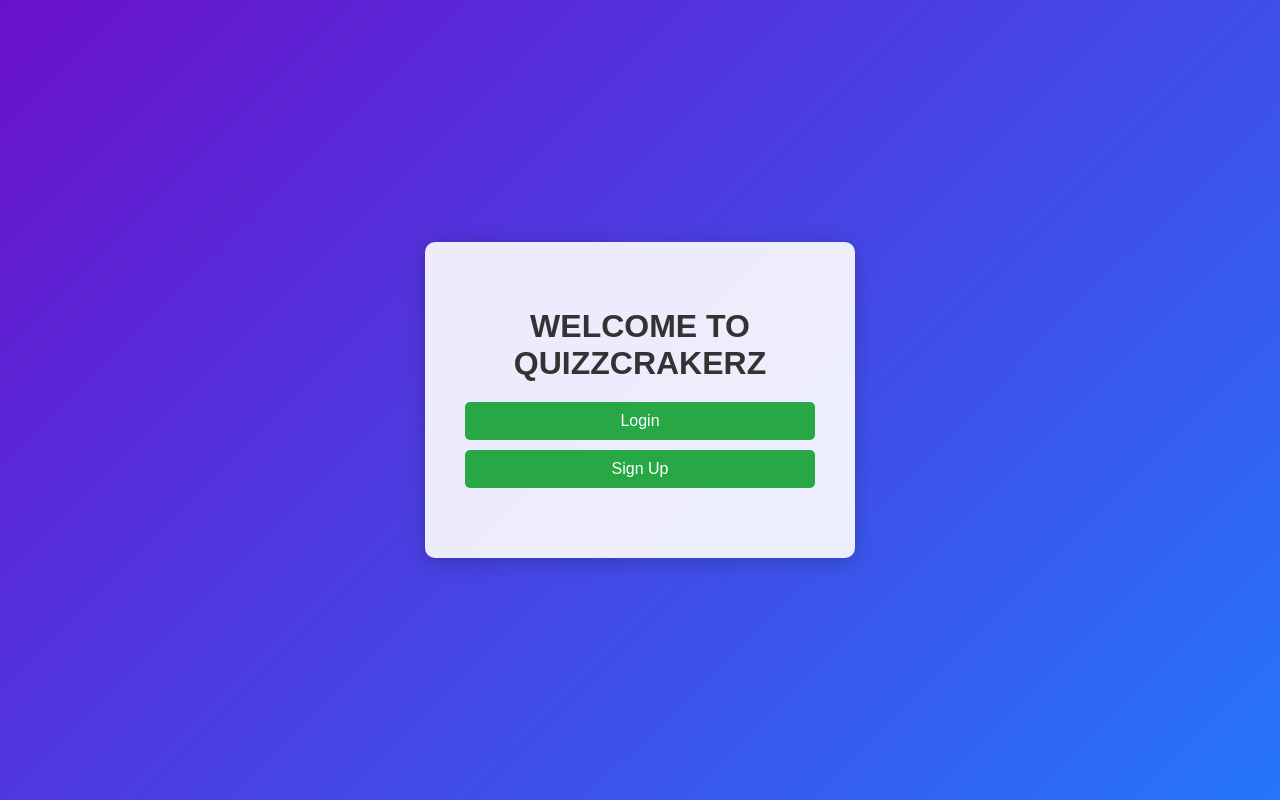
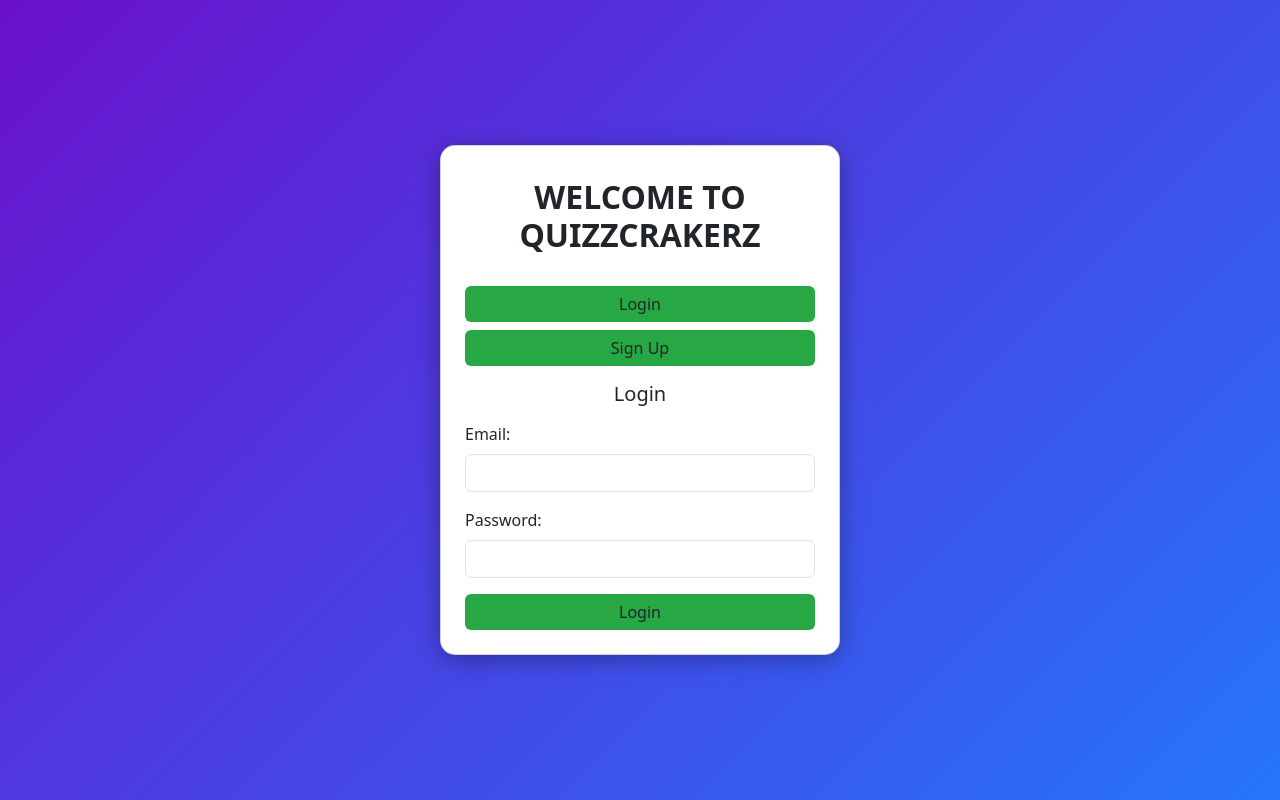
Before and after one commit to Dipesh-Mishra04/BCA-_Quizcrakerz, a Flask app: page / in a window 1280 px wide. Run offline with Flask 3, Linux system fonts and the light colour scheme; parts of the project's set-up code (start-up, migrations or seed data) failed here and were passed over.

Commit message:
Initial commit for QuizzCrakerz project

```diff
--- a/backend/app.py
+++ b/backend/app.py
@@ -116,7 +116,7 @@ def subject_selection(subject_name):
     if request.method == 'POST':
         num_questions = int(request.form['num_questions'])
         time_limit = int(request.form['time_limit'])
-        return redirect(url_for('take_test', subject=subject_name, num_questions=num_questions, time_limit=time_limit))
+        return redirect(url_for('start_quiz', subject=subject_name, num_questions=num_questions, time_limit=time_limit))
     return render_template('subject_selection.html', subject_name=subject_name)
 
 # Route to start the quiz for a subject
--- a/backend/templates/index.html
+++ b/backend/templates/index.html
@@ -1,132 +1,119 @@
 <!DOCTYPE html>
 <html lang="en">
 <head>
-    <meta charset="UTF-8">
-    <meta name="viewport" content="width=device-width, initial-scale=1.0">
+  <meta charset="UTF-8" />
+  <meta name="viewport" content="width=device-width, initial-scale=1.0" />
   <title>Login / Sign Up</title>
+
+  <!-- Bootstrap CSS -->
+  <link href="https://cdn.jsdelivr.net/npm/bootstrap@5.3.3/dist/css/bootstrap.min.css" rel="stylesheet" />
+
   <style>
     body {
-            font-family: 'Arial', sans-serif;
-            margin: 0;
-            padding: 0;
+      background: linear-gradient(135deg, #6a11cb 0%, #2575fc 100%);
+      color: #fff;
+      min-height: 100vh;
       display: flex;
       justify-content: center;
       align-items: center;
-            height: 100vh;
-            background: linear-gradient(135deg, #6a11cb 0%, #2575fc 100%); /* Gradient background */
-            color: #fff;
     }
-        .container {
-            background-color: rgba(255, 255, 255, 0.9); /* Semi-transparent white */
-            padding: 40px;
-            border-radius: 10px;
-            box-shadow: 0 4px 20px rgba(0, 0, 0, 0.2);
-            width: 350px;
-            text-align: center;
+    .card {
+      width: 100%;
+      max-width: 400px;
+      border-radius: 15px;
+      box-shadow: 0 5px 25px rgba(0, 0, 0, 0.3);
     }
-        h2 {
-            margin-bottom: 20px;
-            font-size: 2em;
-            color: #333;
+    .card-header {
+      background-color: transparent;
+      border-bottom: none;
     }
-        .buttons {
-            margin: 20px 0;
+    .btn-custom {
+      background-color: #28a745;
+      border: none;
+      transition: 0.3s;
     }
-        button {
-            width: 100%;
-            padding: 10px;
-            background-color: #28a745; /* Green */
-            color: white;
-            border: none;
-            border-radius: 5px;
-            font-size: 16px;
-            margin-bottom: 10px;
-            transition: background-color 0.3s;
+    .btn-custom:hover {
+      background-color: #218838;
     }
-        button:hover {
-            background-color: #218838; /* Darker green */
+    .form-section {
+      display: none;
     }
-        .form-container {
-            display: none;
-            margin-top: 20px;
-        }
-        input[type="email"], input[type="password"] {
-            width: 100%;
-            padding: 10px;
-            margin: 10px 0;
-            border: 1px solid #ccc;
-            border-radius: 5px;
-        }
-        label {
+    .form-section.active {
       display: block;
-            text-align: left;
-            color: #333; /* Dark color for labels */
-            margin-bottom: 5px;
-            font-weight: bold; /* Make labels bold */
     }
     .error {
       color: red;
-            font-size: 14px;
-            margin-bottom: 15px;
-            text-align: center;
-        }
-        @media (max-width: 400px) {
-            .container {
-                width: 90%; /* Responsive width for smaller screens */
-            }
+      font-size: 0.9rem;
     }
   </style>
+
   <script>
     function toggleForm(formType) {
-            document.getElementById('loginForm').style.display = formType === 'login' ? 'block' : 'none';
-            document.getElementById('signupForm').style.display = formType === 'signup' ? 'block' : 'none';
+      document.getElementById('loginForm').classList.remove('active');
+      document.getElementById('signupForm').classList.remove('active');
+      if (formType === 'login') {
+        document.getElementById('loginForm').classList.add('active');
+      } else {
+        document.getElementById('signupForm').classList.add('active');
+      }
     }
   </script>
 </head>
 <body>
-    <div class="container">
-        <h2>WELCOME TO QUIZZCRAKERZ</h2>
+  <div class="card bg-white text-dark p-4">
+    <div class="card-header text-center">
+      <h2 class="fw-bold">WELCOME TO QUIZZCRAKERZ</h2>
+    </div>
 
-        <!-- Display Error Messages if Any -->
+    <!-- Error Message -->
     {% if error %}
-        <div class="error">
-            <p>{{ error }}</p>
+    <div class="alert alert-danger text-center mt-3" role="alert">
+      {{ error }}
     </div>
     {% endif %}
 
-        <!-- Buttons for Login and Sign Up -->
-        <div class="buttons">
-            <button onclick="toggleForm('login')">Login</button>
-            <button onclick="toggleForm('signup')">Sign Up</button>
+    <!-- Buttons -->
+    <div class="d-grid gap-2 my-3">
+      <button class="btn btn-custom" onclick="toggleForm('login')">Login</button>
+      <button class="btn btn-custom" onclick="toggleForm('signup')">Sign Up</button>
     </div>
 
     <!-- Login Form -->
-        <div id="loginForm" class="form-container">
-            <h3>Login</h3>
+    <div id="loginForm" class="form-section active">
+      <h5 class="text-center mb-3">Login</h5>
       <form method="POST">
-                <input type="hidden" name="action" value="login">
-                <label for="loginEmail">Email:</label>
-                <input type="email" id="loginEmail" name="email" required>
-
-                <label for="loginPassword">Password:</label>
-                <input type="password" id="loginPassword" name="password" required>
-
-                <button type="submit">Login</button>
+        <input type="hidden" name="action" value="login" />
+        <div class="mb-3">
+          <label for="loginEmail" class="form-label">Email:</label>
+          <input type="email" class="form-control" id="loginEmail" name="email" required />
+        </div>
+        <div class="mb-3">
+          <label for="loginPassword" class="form-label">Password:</label>
+          <input type="password" class="form-control" id="loginPassword" name="password" required />
+        </div>
+        <button type="submit" class="btn btn-custom w-100">Login</button>
       </form>
     </div>
-       <!-- Sign Up Form -->
-        <div id="signupForm" class="form-container">
-            <h3>Sign Up</h3>
+
+    <!-- Signup Form -->
+    <div id="signupForm" class="form-section">
+      <h5 class="text-center mb-3">Sign Up</h5>
       <form method="POST">
-                <input type="hidden" name="action" value="signup">
-                <label for="signupEmail">Your Email:</label>
-                <input type="email" id="signupEmail" name="email" required>
-                <label for="signupPassword">New Password:</label>
-                <input type="password" id="signupPassword" name="password" required>
-
-                <button type="submit">Sign Up</button>
+        <input type="hidden" name="action" value="signup" />
+        <div class="mb-3">
+          <label for="signupEmail" class="form-label">Your Email:</label>
+          <input type="email" class="form-control" id="signupEmail" name="email" required />
+        </div>
+        <div class="mb-3">
+          <label for="signupPassword" class="form-label">New Password:</label>
+          <input type="password" class="form-control" id="signupPassword" name="password" required />
+        </div>
+        <button type="submit" class="btn btn-custom w-100">Sign Up</button>
       </form>
     </div>
   </div>
+
+  <!-- Bootstrap JS -->
+  <script src="https://cdn.jsdelivr.net/npm/bootstrap@5.3.3/dist/js/bootstrap.bundle.min.js"></script>
 </body>
 </html>
```
Also changed, not shown: backend/templates/dashboard.html (+62 -97 lines), backend/templates/subject_selection.html (+54 -50 lines). Lines whose indentation alone changed are shown as unchanged.
